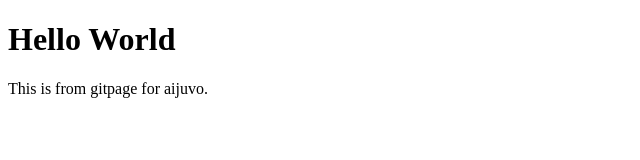
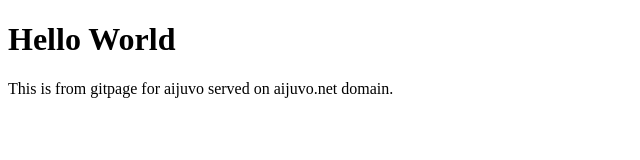
Before and after one commit to aijuvo/aijuvo.github.io, a plain HTML site: page index.html in a window 1280 px wide. Shown: the whole page, without its empty margins (0-640 px from the left). Drawn offline with Linux system fonts and the light colour scheme.

Commit message:
Update index.html

```diff
--- a/index.html
+++ b/index.html
@@ -6,6 +6,6 @@
   </head>
   <body>
     <h1>Hello World</h1>
-    <p>This is from gitpage for aijuvo.</p>
+    <p>This is from gitpage for aijuvo served on aijuvo.net domain.</p>
   </body>
 </html>
```
